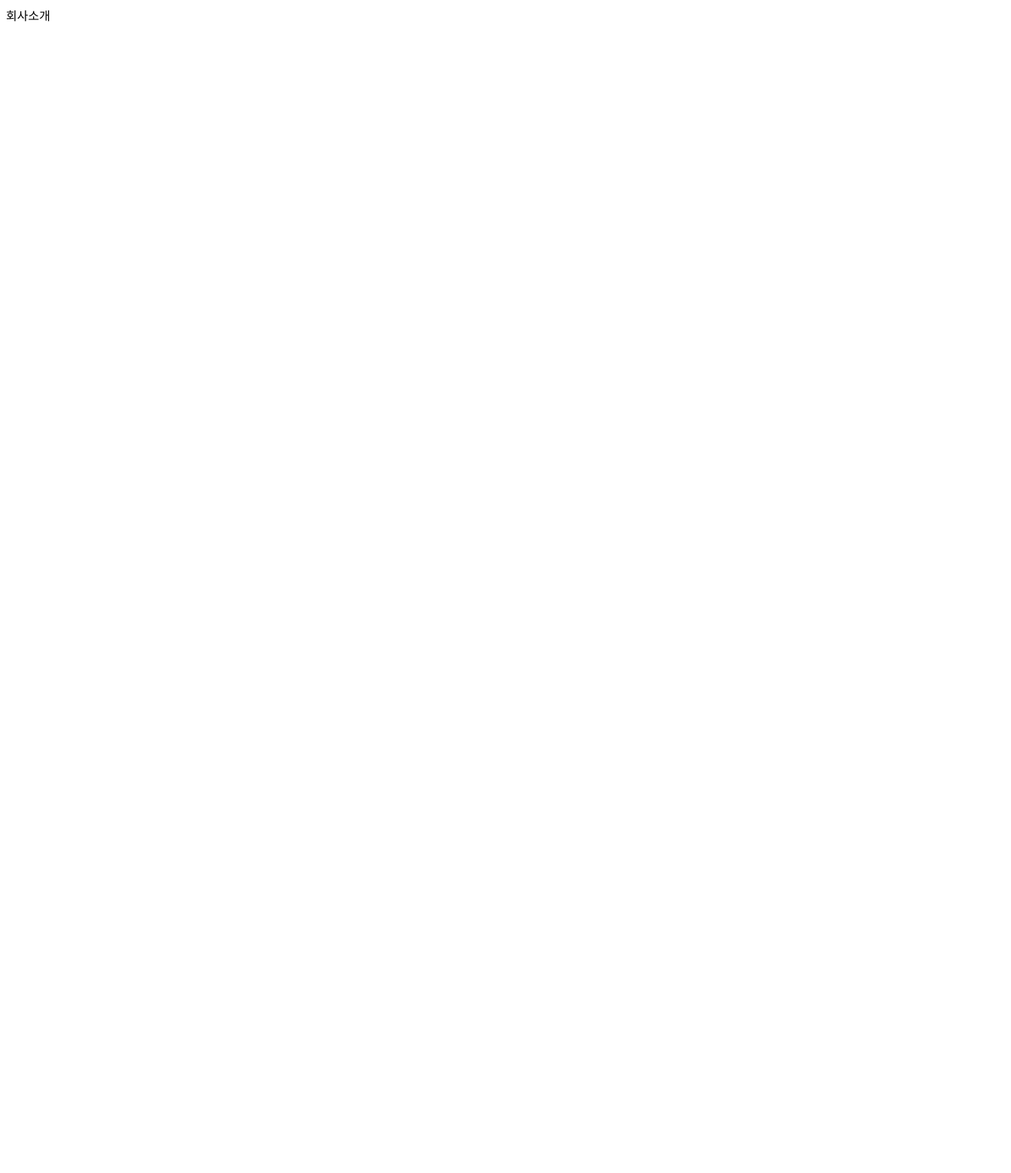
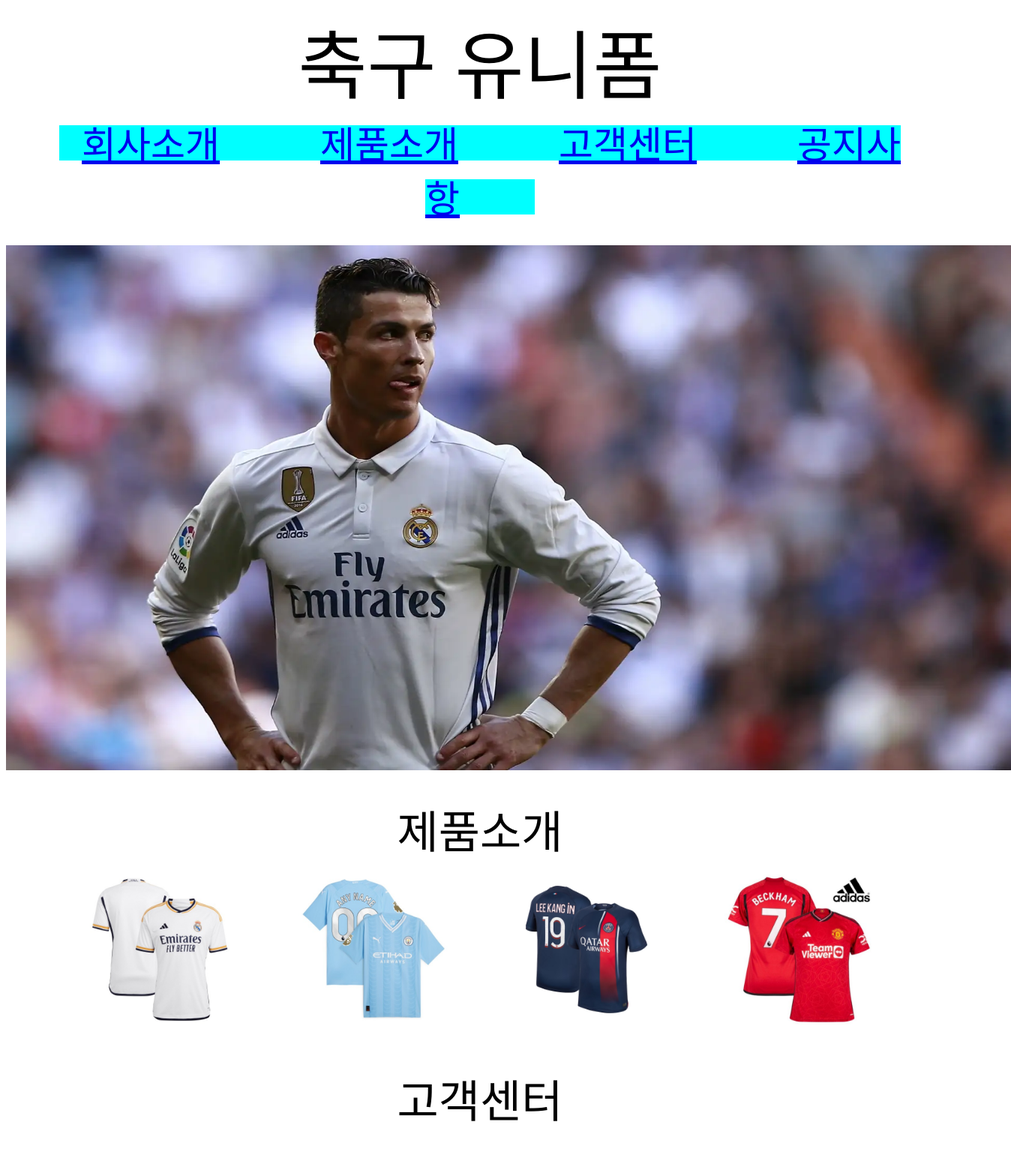
Before and after one commit to jmgun2569/-14, a plain HTML site: page 1.html in a window 1280 px wide. Shown: the top 1564 px of the page at 75% size, 1348 px wide, since content can reach past the window. Before the commit the page ends 800 px from the top, so only its background shows below. Drawn offline with Linux system fonts and the light colour scheme.

Commit message:
Add files via upload

```diff
--- a/1.html
+++ b/1.html
@@ -3,9 +3,132 @@
 <head>
     <meta charset="UTF-8">
     <meta name="viewport" content="width=device-width, initial-scale=1.0">
-    <title>Document</title>
+    <title>index</title>
+    <style>
+        a{
+            font-size: 50px;
+        }
+        span{
+             background-color: aqua;
+             text-align: center;
+
+        }
+        #logo{
+            text-align: center;
+            font-size: 100px;
+        }
+        #menu{
+            text-align: center;
+        }
+
+        #menu>span{
+            padding: 30px 100px 0px 30px;
+        }
+        #img_main{
+            text-align: center;
+        }
+        #img_main>img{
+            text-align: center;
+            width: 1340px;
+            height: 700px;
+            padding: 30px 0px;
+        }
+        #img_product{
+            text-align: center;
+        }
+        #img_product>img{
+            width: 200px;
+            height: 200px;
+            padding: 0px 40px;
+        }
+    #product1{
+        text-align: center;
+        font-size: 60px;
+    }
+    #product2{
+        text-align: center;
+        font-size: 60px;
+        padding: 50px 50px;
+    }
+    #product3{
+        text-align: center;
+        font-size: 60px;
+        padding: 50px 50px;
+    }
+    #open{
+        text-align: center;
+        font-size: 40px;
+    }
+    #sale{
+        text-align: center;
+        font-size:40px;
+    }
+    </style>
 </head>
 <body>
-    회사소개
+ <div id="logo">
+     축구 유니폼
+ </div>
+ <div id="menu">
+ <span>
+    <a href="./1.html">회사소개</a>
+ </span>
+ <span>
+    <a href="./2.html">제품소개</a>
+ </span>
+ <span>
+    <a href="./3.html">고객센터</a>
+</span>
+ <span>
+    <a href="./4.html">공지사항</a>
+</span>
+</div>
+<!-- menu-->
+<div id="img_main">
+    <img src="./main01.jpg" alt="">
+</div>
+<!-- img-->
+<div id="product1">
+    제품소개
+</div>
+<br>
+
+<div id="img_product">
+    <img src="./phone1.jpg" alt="">
+    <img src="./phone2.jpg" alt="">
+    <img src="./phone3.jpg" alt="">
+    <img src="./phone4.jpg" alt="">
+</div>
+<div id="product2">
+    고객센터
+</div>
+<div id="open">
+        <span>
+            전화번호: 010-1234-5678,
+            <br>
+          오픈시간: 평일 오전09:00 ~ 오후08:00,
+          <br>
+            휴무일:  주말/공휴일은 휴무
+        </span>
+        <div>
+            <br>
+            <img src="./map.jpg" alt="">
+        </div>
+</div>
+<div id="product3">
+    공지사항
+</div>
+<div id="sale">
+    <span>
+        호날두 100호골 기념 레알마드리드 유니폼 30%할인합니다!
+        <br>
+        케빈 더브라위너 부상복귀 기념 맨시티 유니폼 20%할인합니다!
+      <br>
+        이강인 파리 생제르맹 입단 기념 파리 생제르맹 유니폼 40%할인합니다!
+        <br>
+        맨유 FA컵 우승 기념으로 맨유 유니폼 20%할인합니다!
+    </span>
+    <div>
+    </div>
 </body>
 </html>
```
